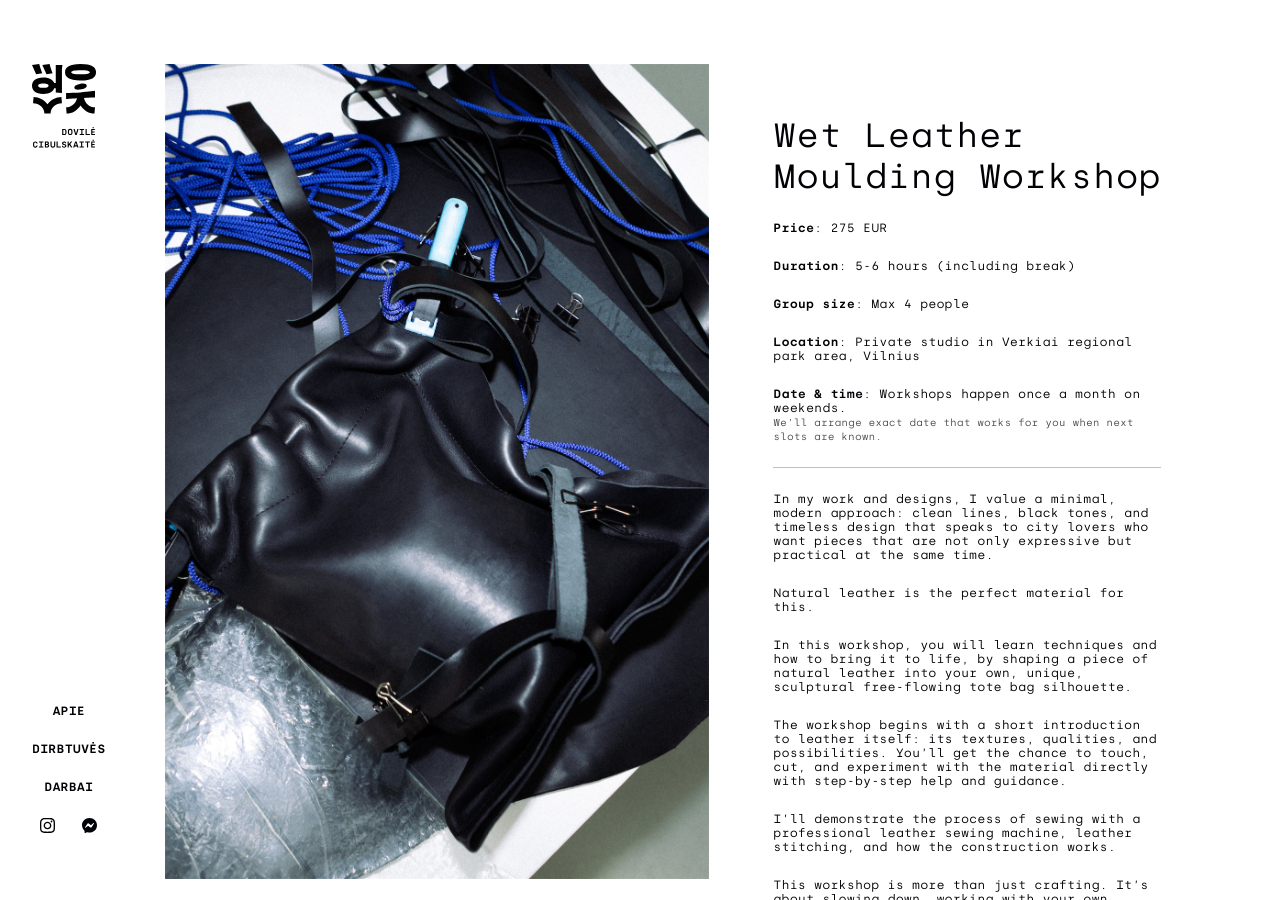
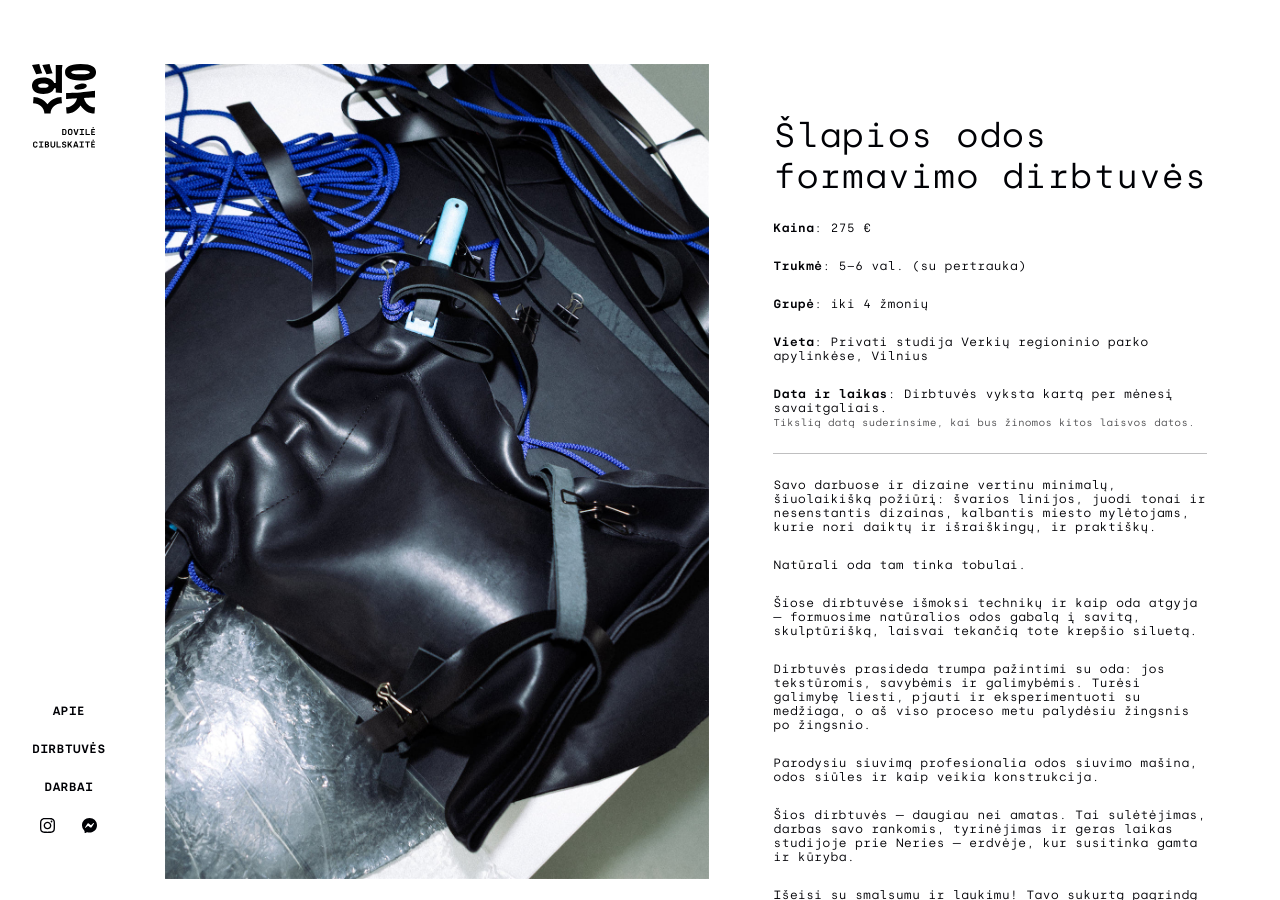
Before and after one commit to arzatskis/cibulskaite.lt, a Jekyll site: the page built from _workshops/01-wet-leather-workshop.md, in a window 1280 px wide and 900 px high. Built offline with Jekyll 4.4.1, drawn with Linux system fonts in a browser that asks for light colours; some of the changed text lies outside the part shown.

Commit message:
Translate wet bag workshop to lithuanian

```diff
--- a/_workshops/01-wet-leather-workshop.md
+++ b/_workshops/01-wet-leather-workshop.md
@@ -3,10 +3,11 @@ layout: work
 published: true
 active: false
 type: workshop
-title: Wet Leather Moulding&nbsp;Workshop
+title: Šlapios odos formavimo&nbsp;dirbtuvės
 og: true
 permalink: /workshops/wet-leather-workshop
 checkout: https://book.stripe.com/9B6eV68xM1YygBn54VcMM00
+cta: Parašykite čia →
 order: 1
 cover: 01.jpg
 price: 275
@@ -21,38 +22,38 @@ pictures:
     height: 1776
 ---
 
-**Price**: 275 EUR
+**Kaina**: 275 €
 
-**Duration**: 5-6 hours (including break)
+**Trukmė**: 5–6 val. (su pertrauka)
 
-**Group size**: Max 4 people
+**Grupė**: iki 4 žmonių
 
-**Location**: Private studio in Verkiai regional park area, Vilnius
+**Vieta**: Privati studija Verkių regioninio parko apylinkėse, Vilnius
 
-**Date & time**: Workshops happen once a month on weekends.<br>
-<small>We'll arrange exact date that works for you when next slots are known.</small>
+**Data ir laikas**: Dirbtuvės vyksta kartą per mėnesį savaitgaliais.<br>
+<small>Tikslią datą suderinsime, kai bus žinomos kitos laisvos datos.</small>
 
 ---
 
-In my work and designs, I value a minimal, modern approach: clean lines, black tones, and timeless design that speaks to city lovers who want pieces that are not only expressive but practical at the same time.
+Savo darbuose ir dizaine vertinu minimalų, šiuolaikišką požiūrį: švarios linijos, juodi tonai ir nesenstantis dizainas, kalbantis miesto mylėtojams, kurie nori daiktų ir išraiškingų, ir praktiškų.
 
-Natural leather is the perfect material for this.
+Natūrali oda tam tinka tobulai.
 
-In this workshop, you will learn techniques and how to bring it to life, by shaping a piece of natural leather into your own, unique, sculptural free-flowing tote bag silhouette.
+Šiose dirbtuvėse išmoksi technikų ir kaip oda atgyja — formuosime natūralios odos gabalą į savitą, skulptūrišką, laisvai tekančią tote krepšio siluetą.
 
-The workshop begins with a short introduction to leather itself: its textures, qualities, and possibilities. You’ll get the chance to touch, cut, and experiment with the material directly with step-by-step help and guidance.
+Dirbtuvės prasideda trumpa pažintimi su oda: jos tekstūromis, savybėmis ir galimybėmis. Turėsi galimybę liesti, pjauti ir eksperimentuoti su medžiaga, o aš viso proceso metu palydėsiu žingsnis po žingsnio.
 
-I'll demonstrate the process of sewing with a professional leather sewing machine, leather stitching, and how the construction works.
+Parodysiu siuvimą profesionalia odos siuvimo mašina, odos siūles ir kaip veikia konstrukcija.
 
-This workshop is more than just crafting. It’s about slowing down, working with your own hands, exploration, and a great time in a studio setting nearby the Neris river - my studio space where nature and creativity meet.
+Šios dirbtuvės — daugiau nei amatas. Tai sulėtėjimas, darbas savo rankomis, tyrinėjimas ir geras laikas studijoje prie Neries — erdvėje, kur susitinka gamta ir kūryba.
 
-You will leave with curiosity and anticipation! I will finish your created base with straps and all the final details, then send the complete tote bag back to you in a few weeks - once your creation settles and is ready to be finished.
+Išeisi su smalsumu ir laukimu! Tavo sukurtą pagrindą užbaigsiu dirželiais ir visomis galutinėmis detalėmis, o visą tote krepšį tau atsiųsiu po kelių savaičių — kai kūrinys susigulės ir bus paruoštas užbaigti.
 
-**What's included**<br>
+**Kas įskaičiuota**
 
-- Learning techniques of wet leather moulding.
-- Intro guide to exploration of cuts, feel, and leathers themselves.
-- Demonstration of how the leather sewing process works.
-- Hands-on shaping your own unique tote bag from black leather.
-- Snacks and hot drinks
-- Finished bag by me delivered to you once your created base is ready
+- šlapios odos formavimo technikos
+- pažintis su pjūviais, pojūčiu ir pačia oda
+- odos siuvimo proceso demonstracija
+- savo unikalaus juodos odos tote krepšio formavimas
+- užkandžiai ir karšti gėrimai
+- mano užbaigtas krepšys, pristatytas tau, kai pagrindas bus paruoštas
```
